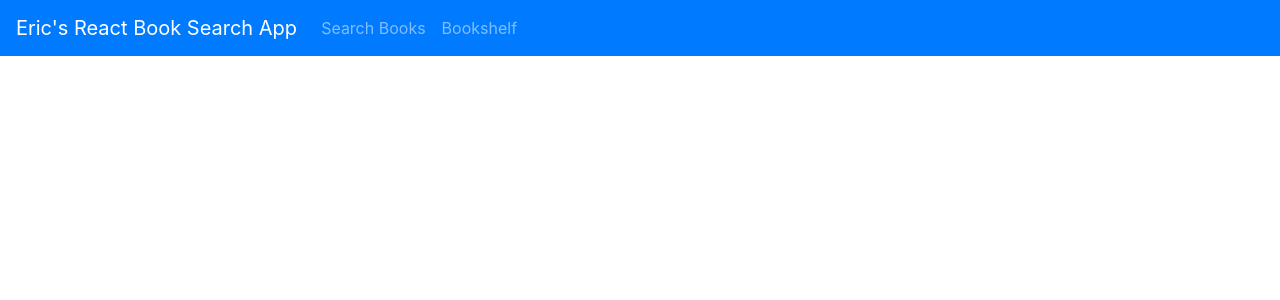
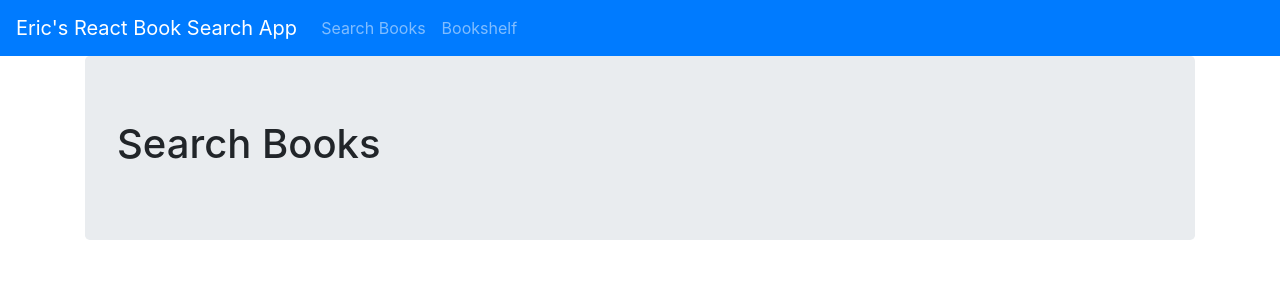
Before and after one commit to eghove/nyt-google-books-search, a React (Create React App) app in the folder client/: page / in a window 1280 px wide. Shown: the top 300 px of the page. Built offline with nearby package versions, Linux system fonts and the light colour scheme.

Commit message:
passing in the jumbotron to the search page

```diff
--- a/client/src/App.js
+++ b/client/src/App.js
@@ -1,9 +1,10 @@
 import React from 'react';
 // pull in the React router
 import { BrowserRouter as Router, Route, Switch } from 'react-router-dom';
-
 // import the NavBar
 import NavBar from './components/NavBar';
+// import the Search page
+import Search from "./pages/Search";
 
 
 // import './App.css';
@@ -14,6 +15,7 @@ function App() {
       <div>
         <NavBar />
         <Switch>
+          <Route exact path = "/" component = {Search} />
 
 
         </Switch>
--- a/client/src/pages/Search.js
+++ b/client/src/pages/Search.js
@@ -2,4 +2,27 @@ import React, { Component } from "react";
 // import the API from the utils
 import API from "../utils/API";
 // import the Grid components
-import { Container, Row, Column } from "../components/Grid";
+import { Container, Row, Col } from "../components/Grid";
+// import the jumbotron
+import Jumbotron from "../components/Jumbotron";
+
+class Search extends Component {
+  // state will likely go here
+
+  render() {
+    return (
+      <Container>
+        <Row>
+          <Col size = "md-12">
+          <Jumbotron>
+            <h1>Search Books</h1>
+          </Jumbotron>
+          </Col>
+        </Row>
+      </Container>
+    );
+  }
+}
+// end of the class Search
+
+export default Search;
```
